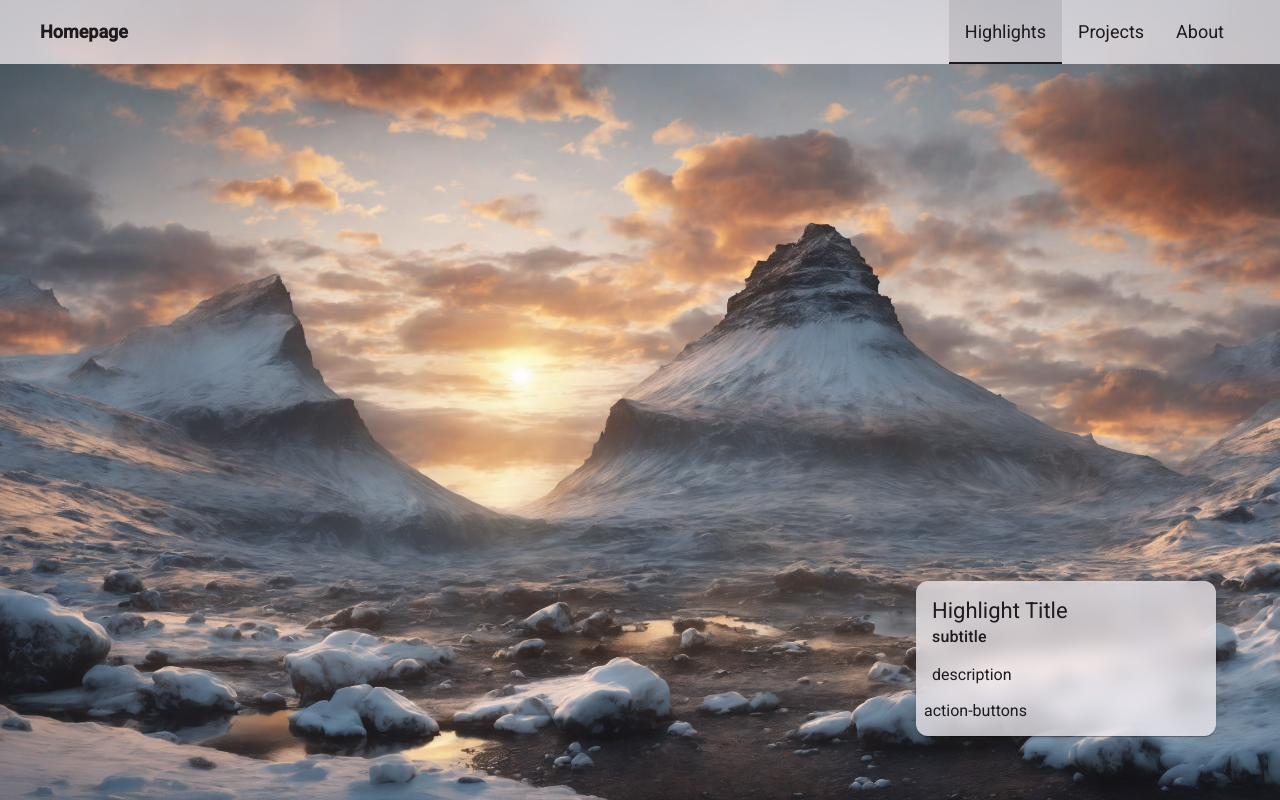
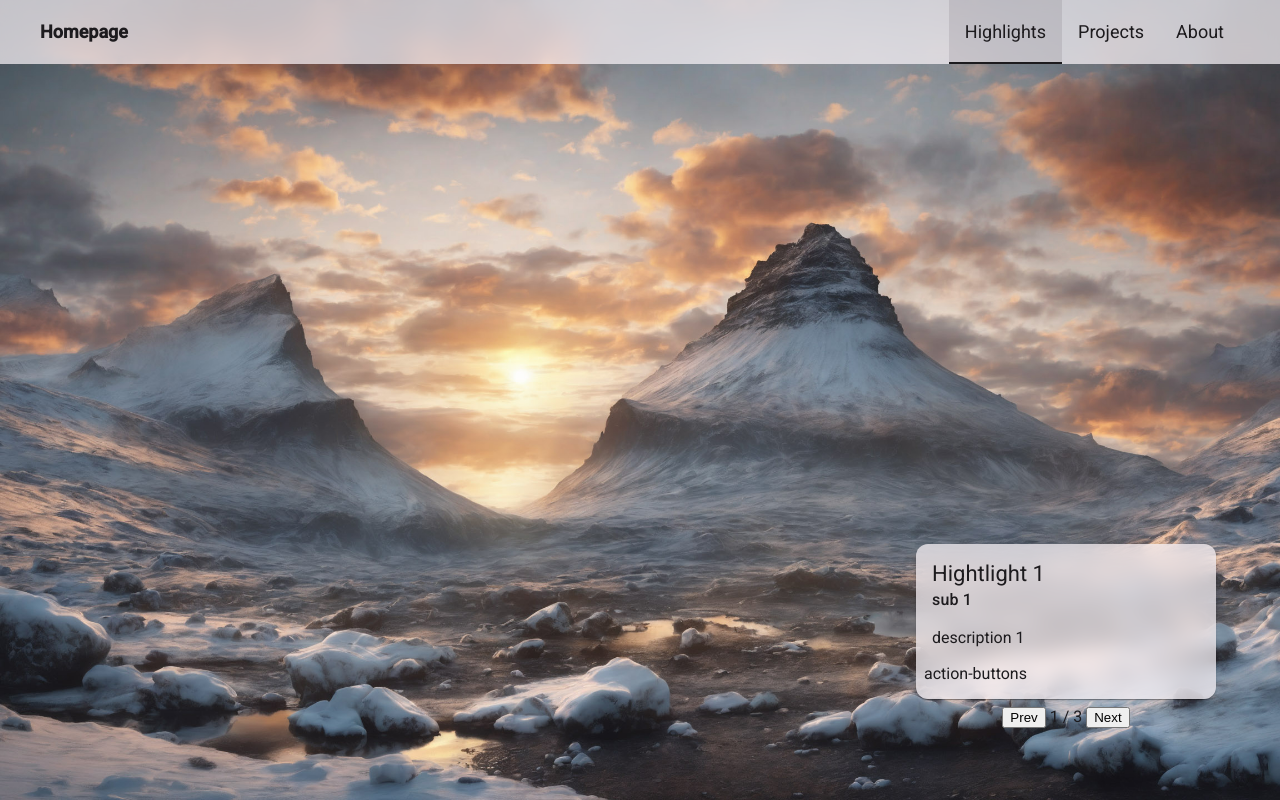
Before and after one commit to nbasargin/homepage, an Angular app: page /highlights in a window 1280 px wide. Built offline with nearby package versions, Linux system fonts and the light colour scheme.

Commit message:
fading background in highlights

```diff
--- a/src/app/highlights/highlight-card/highlight-card.component.ts
+++ b/src/app/highlights/highlight-card/highlight-card.component.ts
@@ -1,4 +1,4 @@
-import { Component } from '@angular/core';
+import { Component, input } from '@angular/core';
 import { CommonModule } from '@angular/common';
 import { MatCardModule } from '@angular/material/card';
 
@@ -8,15 +8,19 @@ import { MatCardModule } from '@angular/material/card';
   template: `
     <mat-card class="card">
       <mat-card-header>
-        <mat-card-title>Highlight Title</mat-card-title>
-        <mat-card-subtitle>subtitle</mat-card-subtitle>
+        <mat-card-title>{{ title() }}</mat-card-title>
+        <mat-card-subtitle>{{ subtitle() }}</mat-card-subtitle>
       </mat-card-header>
       <mat-card-content>
-        <p>description</p>
+        <p>{{ description() }}</p>
       </mat-card-content>
       <mat-card-actions> action-buttons </mat-card-actions>
     </mat-card>
   `,
   styleUrl: 'highlight-card.component.css',
 })
-export class HighlightCardComponent {}
+export class HighlightCardComponent {
+  title = input<string>();
+  subtitle = input<string>();
+  description = input<string>();
+}
--- a/src/app/highlights/highlights-page/highlights-page.component.css
+++ b/src/app/highlights/highlights-page/highlights-page.component.css
@@ -16,6 +16,15 @@
   height: 100%;
   object-fit: cover;
   pointer-events: none;
+  opacity: 0;
+}
+
+.cross-fade {
+  transition: opacity 1s;
+}
+
+.shown {
+  opacity: 1;
 }
 
 .active-area {
@@ -27,3 +36,9 @@
   flex-flow: row-reverse nowrap;
   align-items: end;
 }
+
+.controls {
+  position: relative;
+  text-align: center;
+  padding: 8px;
+}
--- a/src/app/highlights/highlights-page/highlights-page.component.ts
+++ b/src/app/highlights/highlights-page/highlights-page.component.ts
@@ -5,12 +5,60 @@ import { HighlightCardComponent } from '../highlight-card/highlight-card.compone
   selector: 'app-highlights-page',
   imports: [HighlightCardComponent],
   template: `
-    <img class="background" src="/assets/stable-diffusion-iceland.jpg" alt="background" />
-
+    @for (slide of slides; track slide.backgroundUrl) {
+      <img
+        class="background cross-fade"
+        [class.shown]="$index == activeIndex"
+        [src]="slide.backgroundUrl"
+        alt="background"
+      />
+    }
     <div class="active-area">
-      <app-highlight-card></app-highlight-card>
+      @let activeSlide = slides[activeIndex];
+      <div>
+        <app-highlight-card
+          [title]="activeSlide.title"
+          [subtitle]="activeSlide.subtitle"
+          [description]="activeSlide.description"
+        >
+        </app-highlight-card>
+        <div class="controls">
+          <button (click)="prevClick()">Prev</button>
+          {{ activeIndex + 1 }} / {{ slides.length }}
+          <button (click)="nextClick()">Next</button>
+        </div>
+      </div>
     </div>
   `,
   styleUrl: './highlights-page.component.css',
 })
-export class HighlightsPageComponent {}
+export class HighlightsPageComponent {
+  activeIndex = 0;
+  slides = [
+    {
+      backgroundUrl: '/assets/stable-diffusion-iceland.jpg',
+      title: 'Hightlight 1',
+      subtitle: 'sub 1',
+      description: 'description 1',
+    },
+    {
+      backgroundUrl: '/assets/stable-diffusion-forest-shrooms.jpg',
+      title: 'Hightlight 2',
+      subtitle: 'sub 2',
+      description: 'description 2',
+    },
+    {
+      backgroundUrl: '/assets/stable-diffusion-desert-canyon.jpg',
+      title: 'Hightlight 3',
+      subtitle: 'sub 3',
+      description: 'description 3',
+    },
+  ];
+
+  prevClick() {
+    this.activeIndex = (this.activeIndex - 1 + this.slides.length) % this.slides.length;
+  }
+  nextClick() {
+    this.activeIndex = (this.activeIndex + 1) % this.slides.length;
+  }
+}
```
